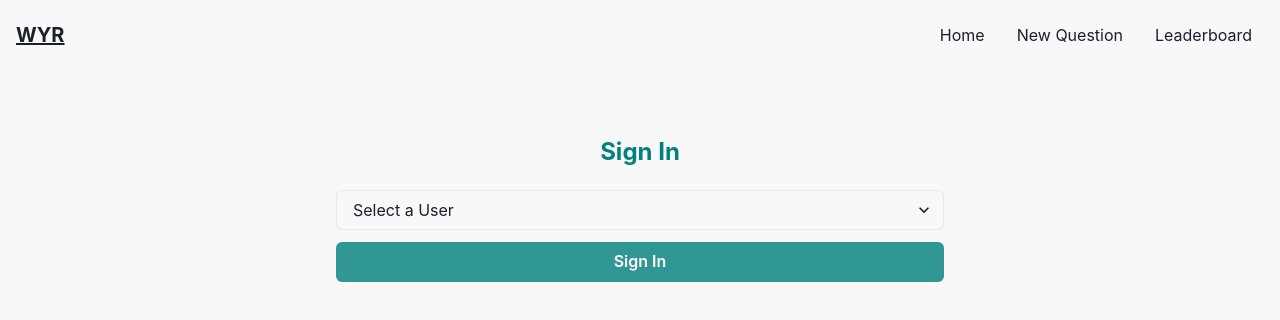
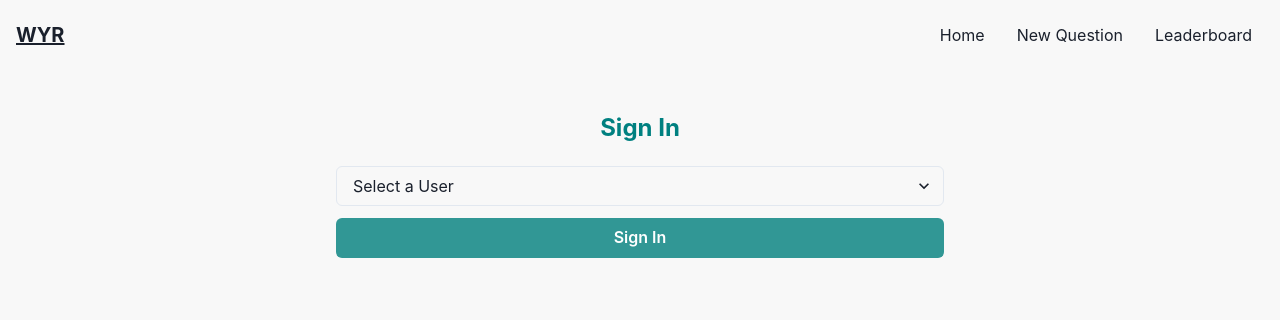
Before and after one commit to ahmedhrayyan/reactnd-project-would-you-rather, a React (Create React App) app: page /login in a window 1280 px wide. Shown: the top 320 px of the page. Built offline with nearby package versions, Linux system fonts and the light colour scheme.

Commit message:
Code refactoring

```diff
--- a/src/components/SignIn.tsx
+++ b/src/components/SignIn.tsx
@@ -1,6 +1,6 @@
 import { Button } from "@chakra-ui/button";
 import { FormControl } from "@chakra-ui/form-control";
-import { Container, Text } from "@chakra-ui/layout";
+import { Text } from "@chakra-ui/layout";
 import { Select } from "@chakra-ui/select";
 import { FC, FormEvent } from "react";
 import { setAuthedUser } from "../redux/actions/authedUser";
@@ -18,16 +18,9 @@ const SignIn: FC<SignInProps> = (props) => {
   }
 
   return (
-    <Container textAlign="center" maxW="container.sm" py="16">
-      <form onSubmit={handleSubmit}>
+    <form onSubmit={handleSubmit} style={{ textAlign: "center" }}>
       <fieldset>
-          <Text
-            as="legend"
-            fontSize="2xl"
-            mb="5"
-            color="teal"
-            fontWeight="bold"
-          >
+        <Text as="legend" fontSize="2xl" mb="5" color="teal" fontWeight="bold">
           Sign In
         </Text>
         <FormControl mb="3">
@@ -44,7 +37,6 @@ const SignIn: FC<SignInProps> = (props) => {
         </Button>
       </fieldset>
     </form>
-    </Container>
   );
 };
 
--- a/src/pages/LoginPage.tsx
+++ b/src/pages/LoginPage.tsx
@@ -1,3 +1,4 @@
+import { Container } from "@chakra-ui/layout";
 import { FC } from "react";
 import { Redirect, useLocation } from "react-router";
 import SignIn from "../components/SignIn";
@@ -5,13 +6,17 @@ import { useAppSelector } from "../utils/hooks";
 
 const LoginPage: FC<{}> = () => {
   const { state } = useLocation<any>();
-  const authedUser = useAppSelector(state => state.authedUser);
+  const authedUser = useAppSelector((state) => state.authedUser);
 
   if (authedUser !== null) {
     return <Redirect to={state && state.from ? state.from : "/"} />;
   }
 
-  return <SignIn />;
+  return (
+    <Container as="main" maxW="container.sm" py="10">
+      <SignIn />
+    </Container>
+  );
 };
 
 export default LoginPage;
```
Lines whose indentation alone changed are shown as unchanged.
